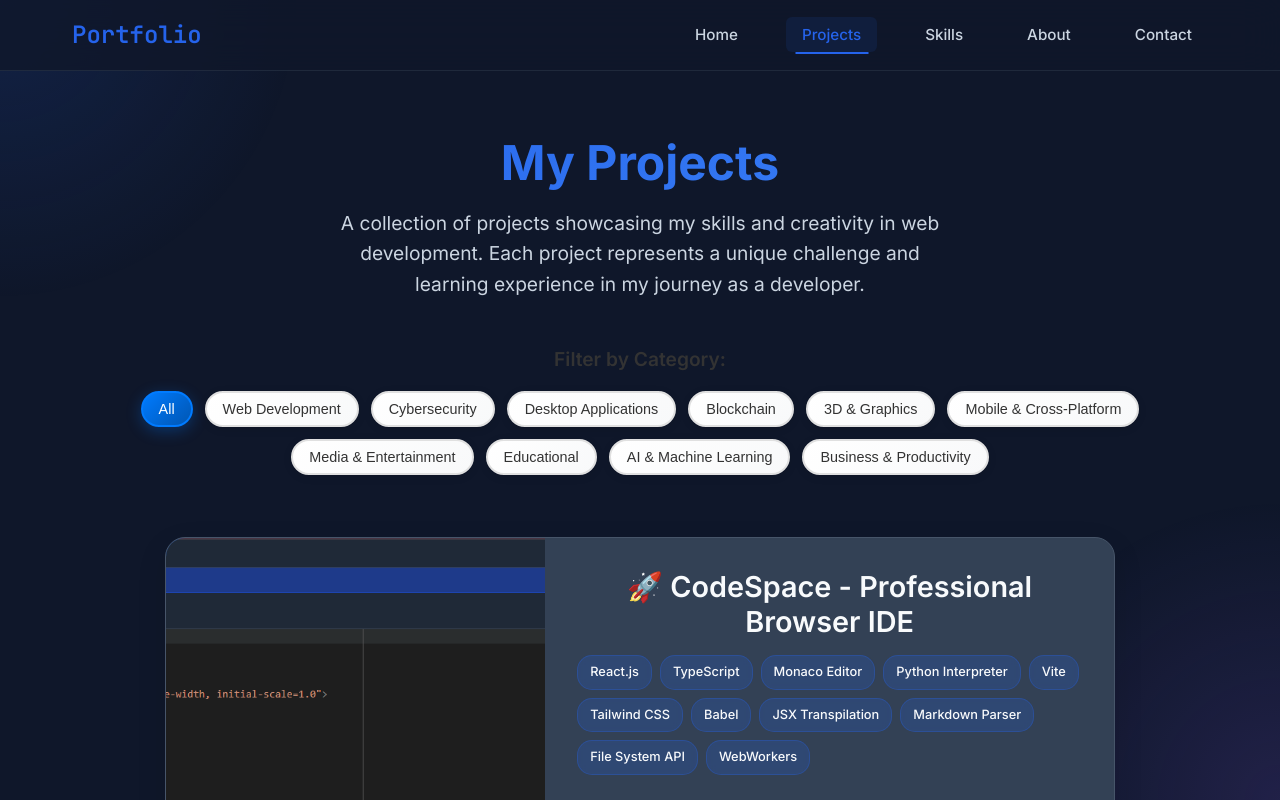
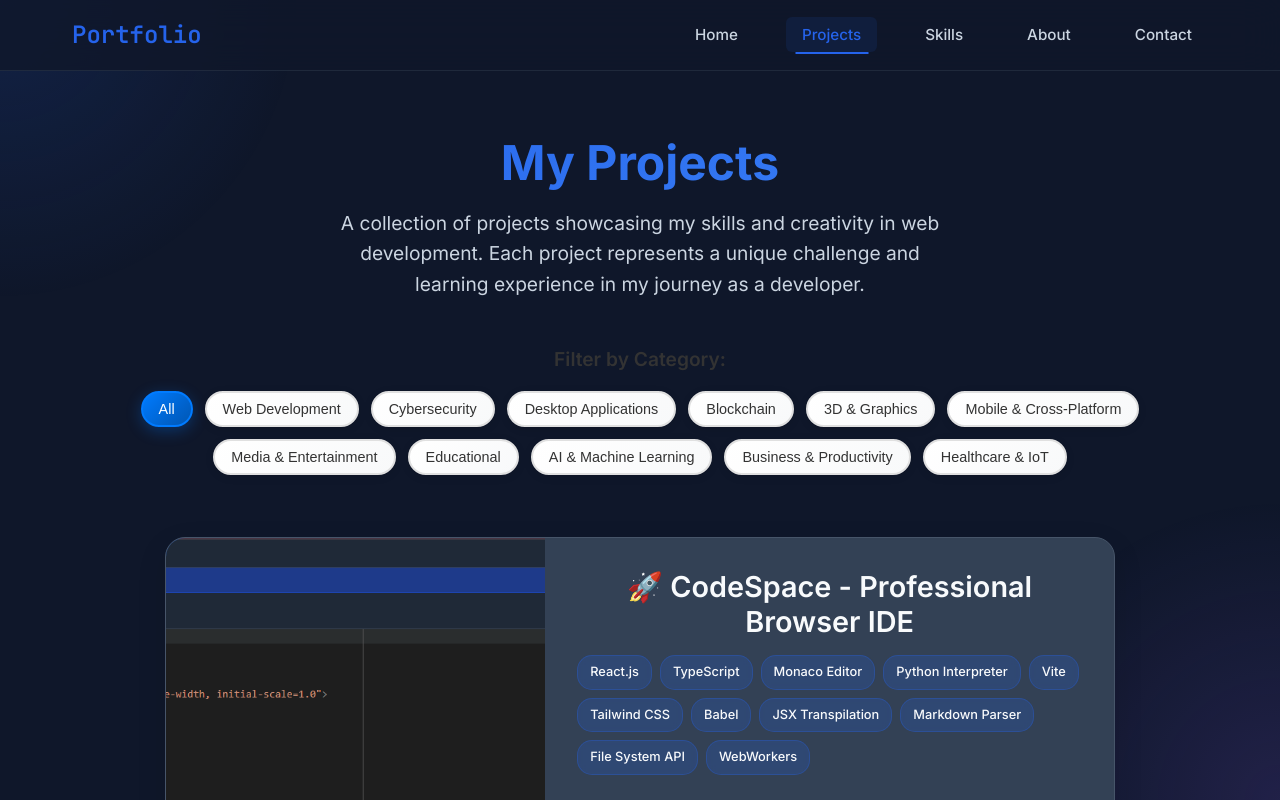
Before and after one commit to Umairism/Portfolio, a React (Create React App) app: page /projects in a window 1280 px wide. Shown: the top 800 px of the page. Built offline with nearby package versions, Linux system fonts and the light colour scheme.

Commit message:
Added New Projects

```diff
--- a/src/pages/Projects.js
+++ b/src/pages/Projects.js
@@ -1,13 +1,12 @@
 import React, { useEffect, useState } from "react";
-// Import project images
+// Import unique project images (no duplicates)
 import codespaceImage from "../Images/CodeSpace.png";
 import portfolioImage from "../Images/1.png";
 import ecommerceImage from "../Images/Ecom.png";
 import slimeTubeImage from "../Images/SlimeTube.png";
-import taskManagerImage from "../Images/portal.png";
+import portalImage from "../Images/portal.png";
 import ddosToolImage from "../Images/Ddos.png";
 import weatherAppImage from "../Images/weather.png";
-import studentPortalImage from "../Images/portal.png";
 import wordpressImage from "../Images/adobe.png";
 import medicalImage from "../Images/Medi.png";
 import xpertiImage from "../Images/Xperti.png";
@@ -15,17 +14,12 @@ import droneImage from "../Images/Drone.png";
 import PortableAiImage from "../Images/PortableAiAgent.png";
 import aircrackGuiImage from "../Images/Aircrack.png";
 import benchmarkImage from "../Images/me3.png";
-import mobileAppImage from "../Images/portal.png";
-import opencvImage from "../Images/1.png";
 import blockchainCertImage from '../Images/lockchain-cert.png';
 import linuxosDesktopImage from '../Images/LinuxOS-Desktop.png';
 import proposalImage from '../Images/Proposal.png';
-import birthdayImage from '../Images/me3.png';
-import usbForgeImage from '../Images/Ddos.png';
-import blockchainCertSystemImage from '../Images/lockchain-cert.png';
-import outsourceAcceleratorImage from '../Images/Ecom.png';
-import teachersClubImage from '../Images/portal.png';
-import pythonMightImage from '../Images/1.png';
+
+// Placeholder for projects without unique images (uses gradient background)
+const imagePlaceholder = null;
 
 
 const Projects = () => {
@@ -44,7 +38,8 @@ const Projects = () => {
     'Media & Entertainment',
     'Educational',
     'AI & Machine Learning',
-    'Business & Productivity'
+    'Business & Productivity',
+    'Healthcare & IoT'
   ];
 
   useEffect(() => {
@@ -187,7 +182,7 @@ const Projects = () => {
       github: "https://github.com/Umairism/task-manager",
       readme: "https://github.com/Umairism/task-manager/blob/main/README.md",
       live: "https://memytaskmgr.netlify.app",
-      image: taskManagerImage,
+      image: portalImage,
       color: "from-purple-500 to-pink-600",
       category: "Web Development"
     },
@@ -223,7 +218,7 @@ const Projects = () => {
       github: "https://github.com/Umairism/student-portal",
       readme: "https://github.com/Umairism/student-portal/blob/main/README.md",
       live: "https://memystudentportal.netlify.app",
-      image: studentPortalImage,
+      image: imagePlaceholder,
       color: "from-indigo-500 to-purple-600",
       category: "Educational",
     },
@@ -296,7 +291,7 @@ const Projects = () => {
       github: "https://github.com/Umairism/benchmark-school-system",
       readme: "https://github.com/Umairism/benchmark-school-system/blob/main/README.md",
       live: null,
-      image: benchmarkImage,
+      image: imagePlaceholder,
       color: "from-indigo-500 to-blue-600",
       likes: 0,
       featured: false,
@@ -310,7 +305,7 @@ const Projects = () => {
       github: "https://github.com/Umairism/Mobile_App_Demo",
       readme: "https://github.com/Umairism/Mobile_App_Demo/blob/master/README.md",
       live: null,
-      image: mobileAppImage,
+      image: imagePlaceholder,
       color: "from-green-500 to-emerald-600",
       likes: 0,
       featured: false,
@@ -324,7 +319,7 @@ const Projects = () => {
       github: "https://github.com/Umairism/Offline_Card_Wallet",
       readme: "https://github.com/Umairism/Offline_Card_Wallet/blob/main/README.md",
       live: null,
-      image: mobileAppImage,
+      image: imagePlaceholder,
       color: "from-cyan-500 to-teal-600",
       likes: 0,
       featured: false,
@@ -338,7 +333,7 @@ const Projects = () => {
       github: "https://github.com/Umairism/OpenCV",
       readme: "https://github.com/Umairism/OpenCV/blob/main/README.md",
       live: null,
-      image: opencvImage,
+      image: imagePlaceholder,
       color: "from-orange-500 to-red-600",
       likes: 0,
       featured: true,
@@ -352,7 +347,7 @@ const Projects = () => {
       github: "https://github.com/Umairism/TaskManager",
       readme: null,
       live: null,
-      image: taskManagerImage,
+      image: imagePlaceholder,
       color: "from-yellow-500 to-orange-600",
       likes: 0,
       featured: false,
@@ -398,7 +393,7 @@ const Projects = () => {
       github: "https://github.com/Umairism/Lyrixx",
       readme: "https://github.com/Umairism/Lyrixx/blob/main/README.md",
       live: null,
-      image: portfolioImage,
+      image: imagePlaceholder,
       color: "from-purple-500 to-pink-600",
       likes: 0,
       featured: true,
@@ -414,7 +409,7 @@ const Projects = () => {
       github: "https://github.com/Umairism/advanced-pentest-framework",
       readme: "https://github.com/Umairism/advanced-pentest-framework/blob/main/README.md",
       live: null,
-      image: ddosToolImage,
+      image: imagePlaceholder,
       color: "from-red-600 to-orange-700",
       likes: 0,
       featured: true,
@@ -430,7 +425,7 @@ const Projects = () => {
       github: "https://github.com/Umairism/Birthday",
       readme: "https://github.com/Umairism/Birthday/blob/main/README.md",
       live: null,
-      image: birthdayImage,
+      image: imagePlaceholder,
       color: "from-yellow-400 to-pink-500",
       likes: 0,
       featured: false,
@@ -445,7 +440,7 @@ const Projects = () => {
       github: "https://github.com/Umairism/3D_Portfolio",
       readme: "https://github.com/Umairism/3D_Portfolio/blob/main/README.md",
       live: null,
-      image: portfolioImage,
+      image: imagePlaceholder,
       color: "from-purple-600 to-blue-700",
       likes: 0,
       featured: true,
@@ -460,7 +455,7 @@ const Projects = () => {
       github: "https://github.com/Umairism/USBForge",
       readme: "https://github.com/Umairism/USBForge/blob/main/README.md",
       live: null,
-      image: usbForgeImage,
+      image: imagePlaceholder,
       color: "from-green-600 to-teal-700",
       likes: 0,
       featured: true,
@@ -475,7 +470,7 @@ const Projects = () => {
       github: "https://github.com/Umairism/blockchain-cert-system",
       readme: "https://github.com/Umairism/blockchain-cert-system/blob/main/README.md",
       live: null,
-      image: blockchainCertSystemImage,
+      image: imagePlaceholder,
       color: "from-blue-600 to-cyan-700",
       likes: 0,
       featured: true,
@@ -490,7 +485,7 @@ const Projects = () => {
       github: "https://github.com/Umairism/Outsource-Accelerator",
       readme: "https://github.com/Umairism/Outsource-Accelerator/blob/main/README.md",
       live: null,
-      image: outsourceAcceleratorImage,
+      image: imagePlaceholder,
       color: "from-emerald-600 to-teal-700",
       likes: 0,
       featured: true,
@@ -505,7 +500,7 @@ const Projects = () => {
       github: "https://github.com/Umairism/Teachers_Club",
       readme: "https://github.com/Umairism/Teachers_Club/blob/main/README.md",
       live: null,
-      image: teachersClubImage,
+      image: imagePlaceholder,
       color: "from-indigo-600 to-purple-700",
       likes: 0,
       featured: true,
@@ -520,12 +515,92 @@ const Projects = () => {
       github: "https://github.com/Umairism/Python-s-might",
       readme: "https://github.com/Umairism/Python-s-might/blob/main/README.md",
       live: null,
-      image: pythonMightImage,
+      image: imagePlaceholder,
       color: "from-green-500 to-blue-600",
       likes: 0,
       featured: false,
       isNew: true,
       category: "Desktop Applications",
+    },
+    {
+      id: 33,
+      title: "🩺 HealSense - Deep Learning Health Surveillance",
+      description: "A comprehensive Final Year Project (FYP) implementing deep learning-based smart health surveillance and prediction model. Features IoT hardware integration with Arduino and Raspberry Pi, React web dashboard, Flutter mobile app, TensorFlow/PyTorch ML models, real-time health monitoring, Prometheus/Grafana observability stack, and Kubernetes infrastructure. Designed for continuous health tracking with predictive analytics for early disease detection.",
+      tech: ["TypeScript", "Python", "React", "Flutter", "TensorFlow", "PyTorch", "Arduino", "Raspberry Pi", "Kubernetes", "Prometheus", "Grafana", "IoT", "Deep Learning"],
+      github: "https://github.com/Umairism/FYP-Project",
+      readme: "https://github.com/Umairism/FYP-Project/blob/main/README.md",
+      live: null,
+      image: imagePlaceholder,
+      color: "from-red-500 to-pink-600",
+      likes: 0,
+      featured: true,
+      isNew: true,
+      achievement: "🏆 Final Year Project - AI-Powered Health Monitoring System",
+      category: "Healthcare & IoT",
+    },
+    {
+      id: 34,
+      title: "📰 The Chronicle - News Aggregation Platform",
+      description: "A modern, feature-rich news aggregation and publication platform built with React, TypeScript, and Supabase. Features dual news APIs (NewsAPI & GNews), intelligent dark/light mode with system preference detection, admin dashboard for article management, smart categorization, PostgreSQL database with Row-Level Security, API caching with rate limiting, and fully responsive mobile-first design. A complete CMS for news publishing.",
+      tech: ["React", "TypeScript", "Vite", "Tailwind CSS", "Supabase", "PostgreSQL", "Express.js", "NewsAPI", "GNews API", "JWT Authentication", "RLS"],
+      github: "https://github.com/Umairism/The-Chronicle",
+      readme: "https://github.com/Umairism/The-Chronicle/blob/main/README.md",
+      live: null,
+      image: imagePlaceholder,
+      color: "from-slate-600 to-gray-800",
+      likes: 0,
+      featured: true,
+      isNew: true,
+      achievement: "🏆 Full-Stack News Publishing Platform",
+      category: "Web Development",
+    },
+    {
+      id: 35,
+      title: "🏢 Office Management System",
+      description: "A professional, modern web application for managing employee records built with ASP.NET Web Forms and .NET Framework 4.8. Features complete CRUD operations, Bootstrap 5 responsive UI, dashboard statistics, n-tier architecture with Data Access Layer, Business Logic Layer, and Presentation Layer. Implements SQL Server database with proper error handling and professional design patterns.",
+      tech: ["ASP.NET", ".NET Framework 4.8", "C#", "SQL Server", "Bootstrap 5", "JavaScript", "N-Tier Architecture", "Web Forms"],
+      github: "https://github.com/Umairism/OfficeManagementSystem",
+      readme: "https://github.com/Umairism/OfficeManagementSystem/blob/master/README.md",
+      live: null,
+      image: imagePlaceholder,
+      color: "from-blue-700 to-indigo-800",
+      likes: 0,
+      featured: true,
+      isNew: true,
+      achievement: "🏆 Enterprise .NET Application",
+      category: "Business & Productivity",
+    },
+    {
+      id: 36,
+      title: "💒 WeddingShare - Event Photo Sharing Platform",
+      description: "A full-stack Next.js application for secure image and video uploads with an admin dashboard for file management. Perfect for wedding events to collect guest photos. Features drag-and-drop upload, multi-file support, real-time progress, JWT authentication, Row-Level Security, rate limiting (5 uploads/IP/minute), automatic file organization by date, and Supabase storage. Deployed on Vercel with complete admin controls.",
+      tech: ["Next.js 13", "React", "TypeScript", "Tailwind CSS", "Supabase", "PostgreSQL", "JWT", "shadcn/ui", "Vercel", "RLS"],
+      github: "https://github.com/Umairism/WeddingShare",
+      readme: "https://github.com/Umairism/WeddingShare/blob/main/README.md",
+      live: "https://wedding-share-vert.vercel.app",
+      image: imagePlaceholder,
+      color: "from-pink-500 to-rose-600",
+      likes: 0,
+      featured: true,
+      isNew: true,
+      achievement: "🏆 Event Media Management Platform",
+      category: "Web Development",
+    },
+    {
+      id: 37,
+      title: "⛓️ AI-Powered Blockchain Certificate System",
+      description: "A comprehensive, AI-enhanced blockchain certificate verification system combining offline AI automation with Ethereum smart contracts. Features OCR certificate extraction, NLP validation, AI fraud detection with FAISS knowledge base, Ethereum smart contracts for immutable storage, IPFS integration, MetaMask connectivity, multi-role dashboards (Issuer, Verifier, Admin, Public), and complete privacy with offline AI processing.",
+      tech: ["React", "TypeScript", "Flask", "Python", "Ethereum", "Solidity", "IPFS", "Web3.py", "FAISS", "OCR", "NLP", "AI/ML", "MetaMask", "Docker"],
+      github: "https://github.com/Umairism/blockchain-cert-system",
+      readme: "https://github.com/Umairism/blockchain-cert-system/blob/master/README.md",
+      live: null,
+      image: imagePlaceholder,
+      color: "from-emerald-600 to-cyan-700",
+      likes: 0,
+      featured: true,
+      isNew: true,
+      achievement: "🏆 AI + Blockchain Integration Project",
+      category: "Blockchain",
     }
   ];
 
@@ -576,6 +651,7 @@ const Projects = () => {
                   <div className="project-tile-inner">
                     <div className="project-image-container">
                       <div className={`project-image-placeholder bg-gradient-to-br ${project.color}`}>
+                        {project.image && (
                           <img
                             src={project.image}
                             alt={project.title}
@@ -584,6 +660,7 @@ const Projects = () => {
                               e.target.style.display = 'none';
                             }}
                           />
+                        )}
                         <div className="project-image-overlay">
                           <span className="project-number">#{project.id}</span>
                         </div>
```
Also changed, not shown: 2 other files (tests, documents, lock files or other folders). Lines whose indentation alone changed are shown as unchanged.
